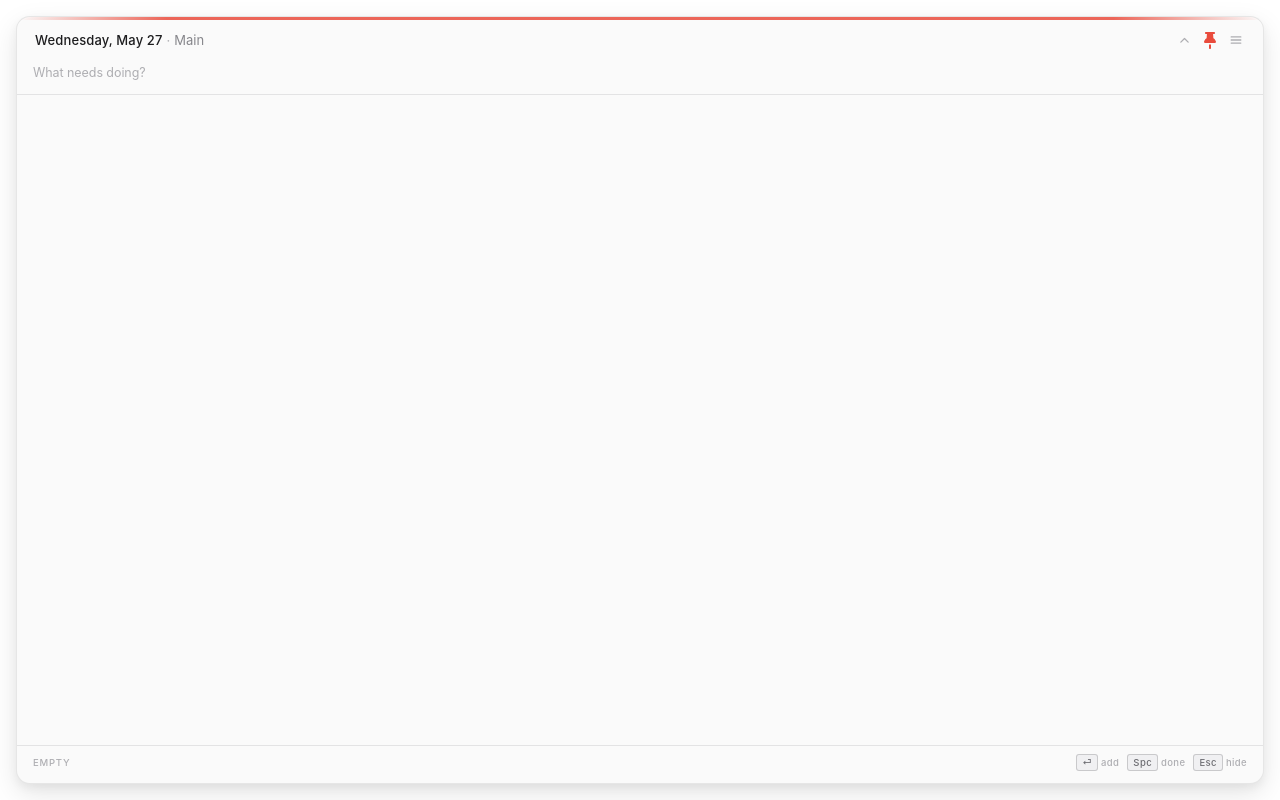
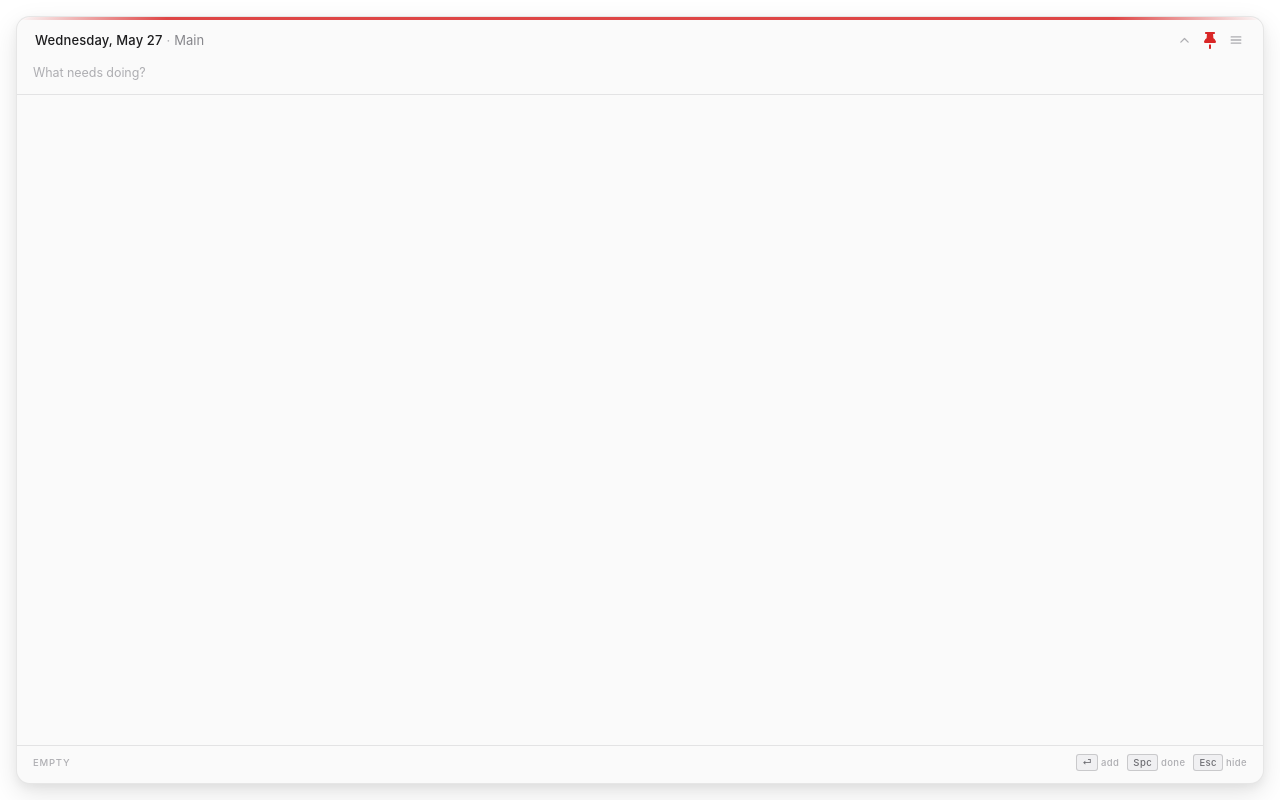
Before and after one commit to willshow63/tack, an Electron app: page index.html in a window 1280 px wide. Drawn offline with Linux system fonts and the light colour scheme; no server answers.

Commit message:
Shift accent to pure red (less orange)

```diff
--- a/styles.css
+++ b/styles.css
@@ -9,9 +9,9 @@
   --ink-whisper:   #AEAEB2;
   --line:          rgba(60, 60, 67, 0.12);
   --line-strong:   rgba(60, 60, 67, 0.22);
-  --coral:         #E94B3C;             /* accent matches the tack red */
-  --coral-soft:    rgba(233, 75, 60, 0.18);
-  --flag:          #E94B3C;             /* important flag: same red */
+  --coral:         #D92626;             /* pure red, less orange */
+  --coral-soft:    rgba(217, 38, 38, 0.18);
+  --flag:          #D92626;
   --card-border:   rgba(0, 0, 0, 0.08);
   --shadow:        0 10px 28px rgba(0, 0, 0, 0.10),
                    0 4px 10px rgba(0, 0, 0, 0.05),
@@ -34,8 +34,9 @@ body.theme-dark {
   --ink-whisper:   #636366;
   --line:          rgba(255, 255, 255, 0.10);
   --line-strong:   rgba(255, 255, 255, 0.20);
-  --coral:         #FF5A4A;             /* slightly brighter red for contrast on dark */
-  --coral-soft:    rgba(255, 90, 74, 0.24);
+  --coral:         #F03A3A;             /* brighter pure red for dark */
+  --coral-soft:    rgba(240, 58, 58, 0.26);
+  --flag:          #F03A3A;
   --card-border:   rgba(255, 255, 255, 0.10);
   --shadow:        inset 0 1px 0 rgba(255,255,255,0.04);
   --check-tick:    #FFFFFF;
```
